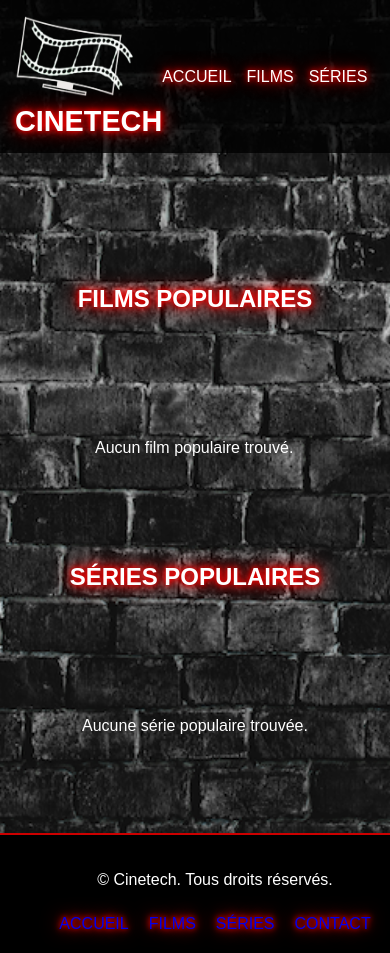
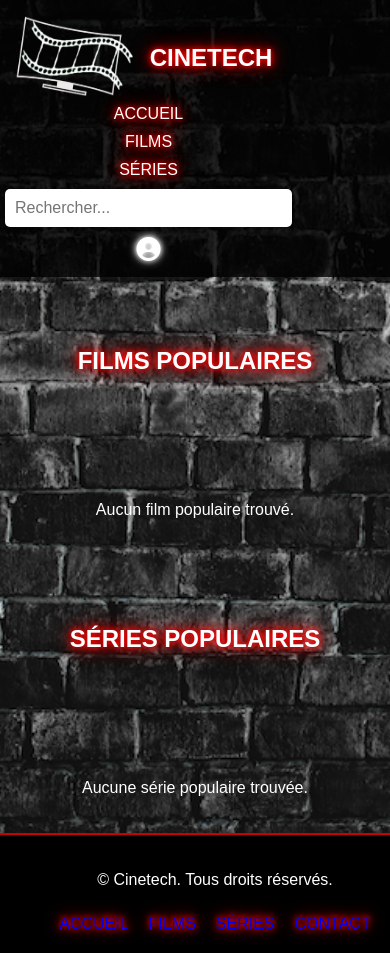
Before and after one commit to lucy-madec/cinetech, a PHP site: page / in a window 390 px wide. Run offline with PHP 8.4, Linux system fonts and the light colour scheme; data that the repository does not hold is empty; some web fonts are replaced.

Commit message:
feat: make the website responsive using CSS media queries
- Added media queries for different screen sizes (max-width: 768px and max-width: 480px)
- Updated layout to use Flexbox and CSS Grid for better adaptability
- Ensured images are responsive with max-width: 100% and height: auto
- Adjusted font sizes to use relative units for better scalability

```diff
--- a/public/css/style.css
+++ b/public/css/style.css
@@ -692,3 +692,44 @@ form {
 .user-info {
     text-transform: none;
 }
+
+@media (max-width: 768px) {
+    .site-header {
+        flex-direction: column;
+        align-items: flex-start;
+    }
+
+    .navbar {
+        flex-direction: column;
+        gap: 10px;
+    }
+
+    .items-grid {
+        grid-template-columns: repeat(2, 1fr);
+    }
+
+    .detail-info {
+        flex-direction: column;
+        align-items: center;
+    }
+
+    .detail-info img {
+        max-width: 100%;
+    }
+}
+
+/* Pour les petits écrans */
+@media (max-width: 480px) {
+    .items-grid {
+        grid-template-columns: 1fr;
+    }
+
+    .title-container::before,
+    .title-container::after {
+        display: none;
+    }
+
+    .site-header h1 {
+        font-size: 1.5em;
+    }
+}
```
